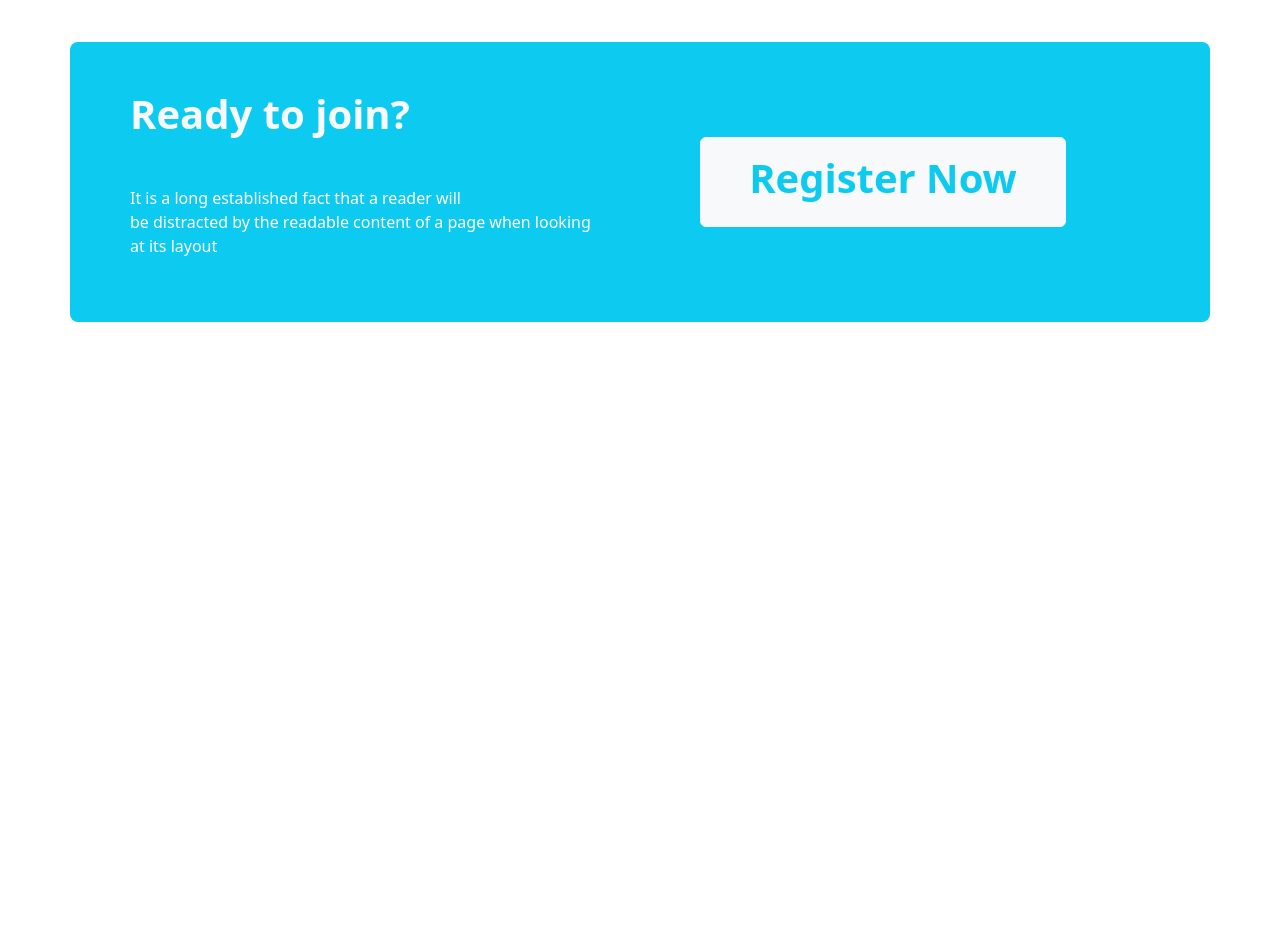
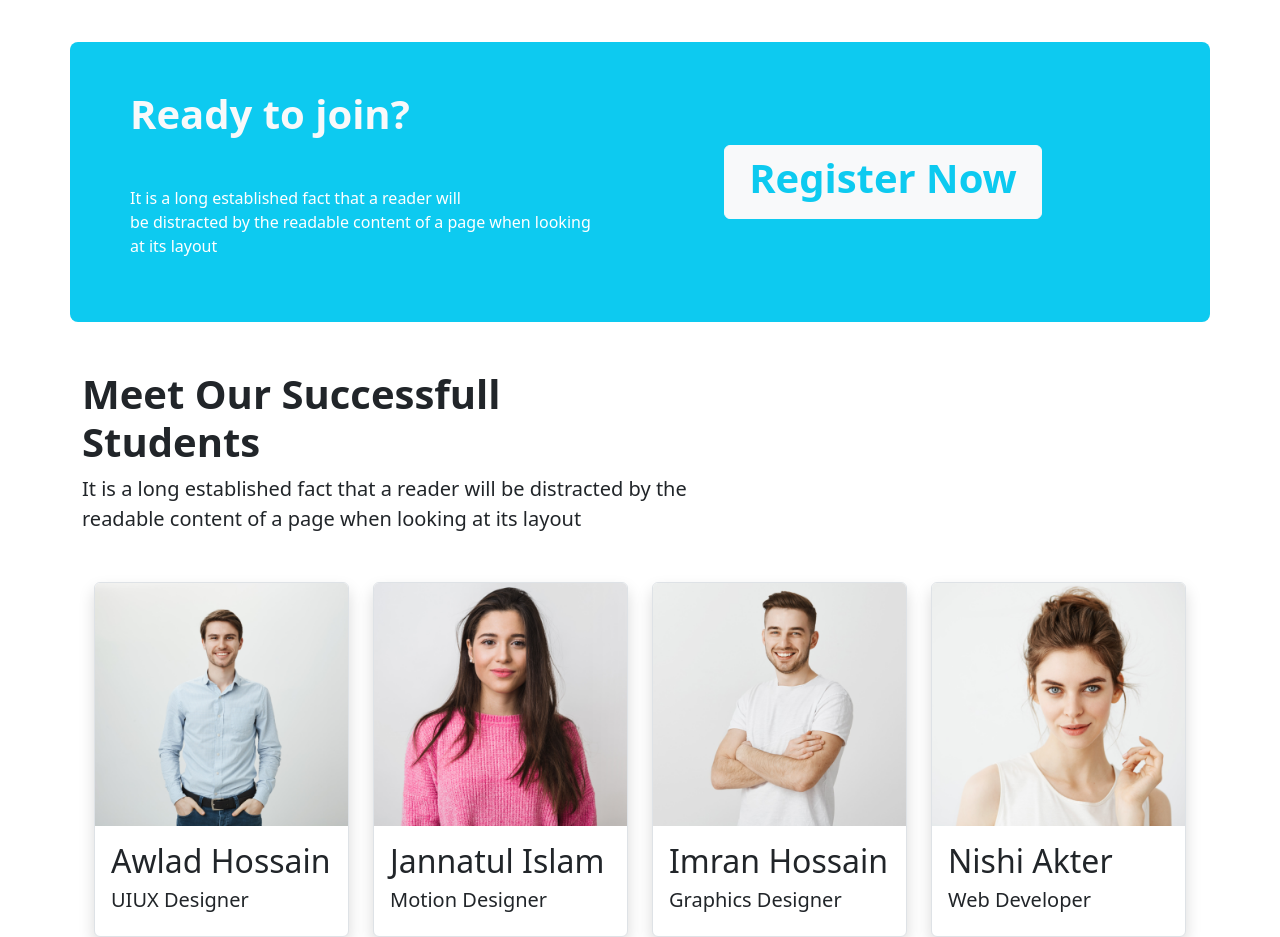
Before and after one commit to ashanur28/Education, a plain HTML site: page index.html in a window 1280 px wide. Shown: the part 2240-3177 px from the top of the page. Before the commit the page ends 2562 px from the top, so only its background shows below. Drawn offline with nearby package versions, Linux system fonts and the light colour scheme.

Commit message:
successful student section added

```diff
--- a/index.html
+++ b/index.html
@@ -281,9 +281,9 @@
             <!-- modal customize start  -->
             <div class="col-6 d-flex justify-content-center align-items-center">
                 <!-- Button trigger modal -->
-                <button type="button" class="btn btn-light  px-5 py-3 " data-bs-toggle="modal"
+                <button type="button" class="btn btn-light  px-4 py-2 rounded-2 " data-bs-toggle="modal"
                     data-bs-target="#staticBackdrop">
-                    <h1 class="text-info fw-bold fs-30"> Register Now</h1>
+                    <h1 class="text-info fw-bold"> Register Now</h1>
                 </button>
 
                 <!-- Modal start -->
@@ -325,6 +325,56 @@
         </div>
     </section>
     <!-- ready to join section end  -->
+    <!-- successful student section start  -->
+    <section class="container">
+        <div class="mt-5">
+            <h1 class="fw-bold fs-10"> Meet Our Successfull <br>
+                Students</h1>
+            <p class="fw-semi-bold fs-5">It is a long established fact that a reader will be distracted by the <br>
+                readable content of a page when looking at its layout</p>
+        </div>
+        <div class="container mt-5">
+            <div class="row">
+                <div class="col-3">
+                    <div class="card border shadow">
+                        <img src="images/student/student-1.png" class="card-img-top" alt="...">
+                        <div class="card-body">
+                            <h2> Awlad Hossain</h2>
+                            <h5>UIUX Designer</h5>
+                        </div>
+                    </div>
+                </div>
+                <div class="col-3">
+                    <div class="card  border shadow">
+                        <img src="images/student/student-2.png" class="card-img-top" alt="...">
+                        <div class="card-body">
+                            <h2>Jannatul Islam</h2>
+                            <h5>Motion Designer</h5>
+                        </div>
+                    </div>
+                </div>
+                <div class="col-3">
+                    <div class="card  border shadow">
+                        <img src="images/student/student-3.png" class="card-img-top" alt="...">
+                        <div class="card-body">
+                            <h2> Imran Hossain</h2>
+                            <h5>Graphics Designer</h5>
+                        </div>
+                    </div>
+                </div>
+                <div class="col-3">
+                    <div class="card  border shadow">
+                        <img src="images/student/student-4.png" class="card-img-top" alt="...">
+                        <div class="card-body">
+                            <h2> Nishi Akter</h2>
+                            <h5>Web Developer</h5>
+                        </div>
+                    </div>
+                </div>
+            </div>
+        </div>
+    </section>
+    <!-- successful student section end  -->
     <!-- java script link  -->
     <script src="	https://cdn.jsdelivr.net/npm/bootstrap@5.2.0/dist/js/bootstrap.bundle.min.js"></script>
     <!-- java script link  -->
```
